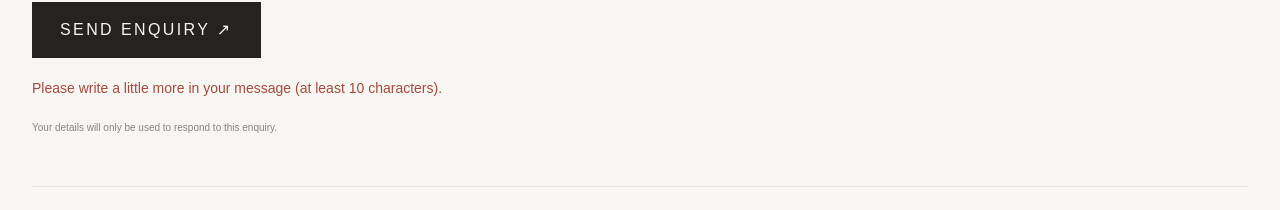
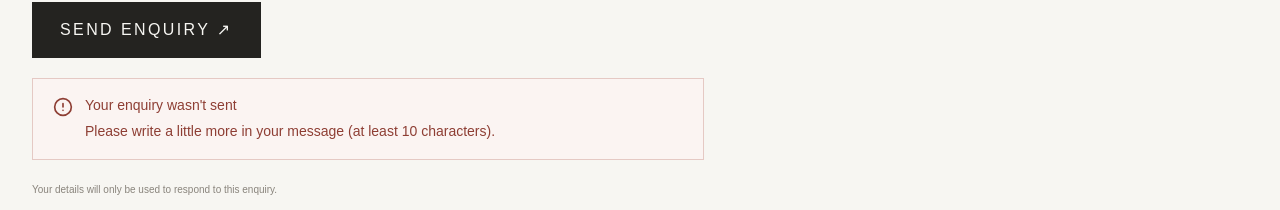
Before and after one commit to OkechaWilly/okechawilly, a Next.js app: page /contact in a window 1280 px wide. Both pictures are taken after typing "Sample", "name@example.com", "Sample" into the empty fields and a click on the button "SEND ENQUIRY ↗". Shown: the part 839-1049 px from the top of the page. Built offline with nearby package versions, Linux system fonts and the light colour scheme; no server answers.

Commit message:
Improve contact enquiry submission feedback

```diff
--- a/src/components/contact-form.tsx
+++ b/src/components/contact-form.tsx
@@ -1,6 +1,7 @@
 "use client";
 
 import { useState, useTransition } from "react";
+import { CheckCircle2, AlertCircle } from "lucide-react";
 import { BASE_SUBJECTS, DEFAULT_SUBJECT, SUBJECT_MAX } from "@/lib/contact";
 
 export default function ContactForm({ initialSubject = DEFAULT_SUBJECT }: { initialSubject?: string }) {
@@ -63,7 +64,29 @@ export default function ContactForm({ initialSubject = DEFAULT_SUBJECT }: { init
         {pending ? "Sending..." : "Send enquiry ↗"}
       </button>
       {notice && (
-        <p role={notice.ok ? "status" : "alert"} className={`text-sm ${notice.ok ? "text-[#5f7a5a]" : "text-[#a4493d]"}`}>{notice.text}</p>
+        <div
+          role={notice.ok ? "status" : "alert"}
+          aria-live={notice.ok ? "polite" : "assertive"}
+          aria-atomic="true"
+          className={notice.ok
+            ? "flex items-start gap-3 border border-[#cbd8c6] bg-[#f3f6f1] px-5 py-4 text-[#405b3d]"
+            : "flex items-start gap-3 border border-[#e5c9c4] bg-[#fbf4f2] px-5 py-4 text-[#8e3e34]"}
+        >
+          {notice.ok
+            ? <CheckCircle2 aria-hidden="true" className="mt-0.5 h-5 w-5 shrink-0" />
+            : <AlertCircle aria-hidden="true" className="mt-0.5 h-5 w-5 shrink-0" />}
+          <div>
+            <p className="text-sm font-medium">
+              {notice.ok ? "Thank you for reaching out!" : "Your enquiry wasn't sent"}
+            </p>
+            <p className="mt-1 text-sm leading-6">{notice.text}</p>
+            {notice.ok && (
+              <p className="mt-2 text-xs leading-5 text-[#61745c]">
+                Your message is safely with the studio. You can expect a reply by email.
+              </p>
+            )}
+          </div>
+        </div>
       )}
       <p className="text-[10px] leading-5 text-[#89847c]">Your details will only be used to respond to this enquiry.</p>
     </form>
```
